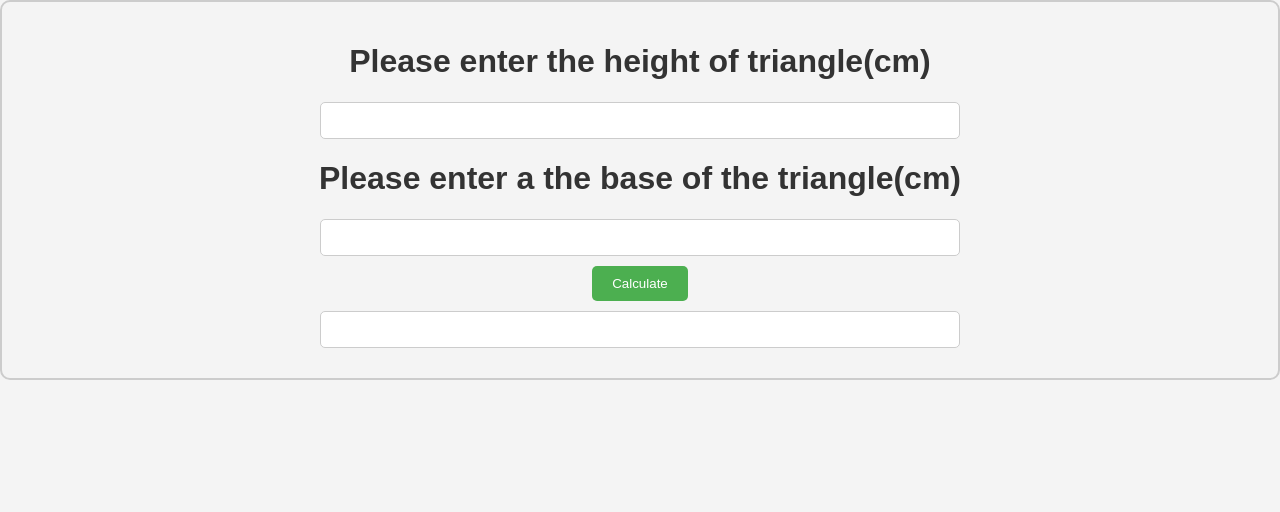
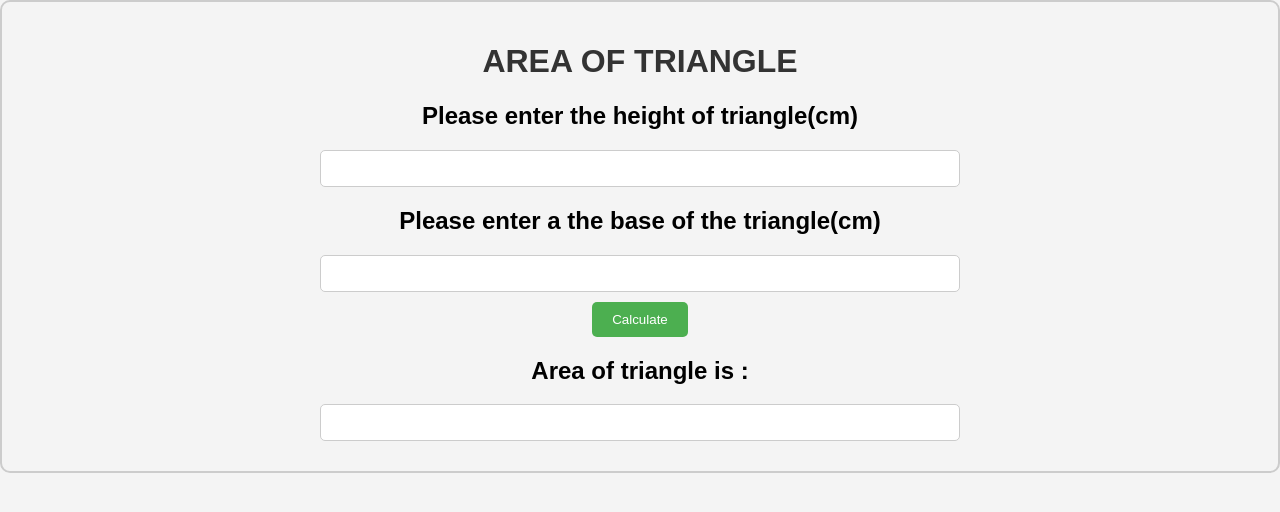
Before and after one commit to Wareezy/areaOfTriangle, a plain HTML site: page index.html in a window 1280 px wide. Drawn offline with Linux system fonts and the light colour scheme.

Commit message:
last changes

```diff
--- a/index.html
+++ b/index.html
@@ -7,21 +7,25 @@
     <link rel="stylesheet" href="style.css">
 </head>
 <body>
-    <h1 id="header1">Please enter the height of triangle(cm)</h1>
+    <h1>AREA OF TRIANGLE</h1>
+    <h2 id="header1">Please enter the height of triangle(cm)</h2>
 
 <!-- input for the height length the type is only number -->
 
 <input type="number" data-input>
 
 
-<h1 id="header1">Please enter a the base of the triangle(cm)</h1>
+<h2 id="header1">Please enter a the base of the triangle(cm)</h2>
 <!-- input for the base length the type is only number -->
+
 <input type="number" data-input2>
 
 
 
 <button data-calc>Calculate</button>
 
+<h2 id="header1">Area of triangle is :</h2>
+
 <input id="answerTag" type="text" data-display >
     <script src="index.js"></script>
 </body>
```
